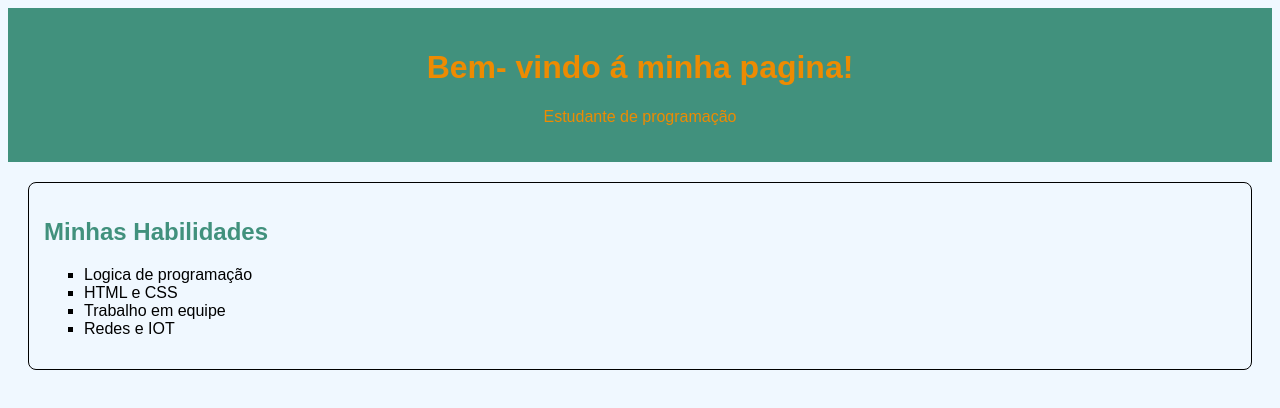
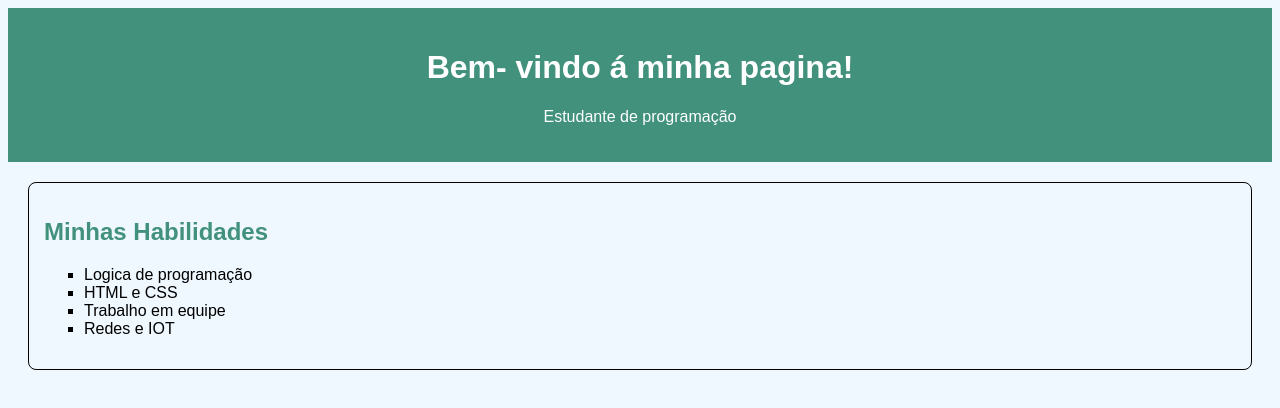
Before and after one commit to gitluccT/SITE, a plain HTML site: page index.html in a window 1280 px wide. Drawn offline with Linux system fonts and the light colour scheme.

Commit message:
Add files via upload

```diff
--- a/index.html
+++ b/index.html
@@ -18,7 +18,7 @@
     header{
 
         background-color: #41917d;
-        color: rgb(237, 139, 2);
+        color: rgb(255, 255, 255);
         padding: 20px;
         text-align: center;
     }
```
